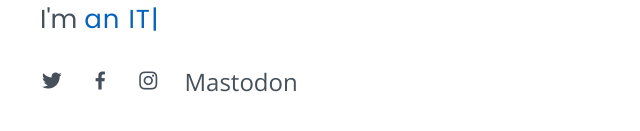
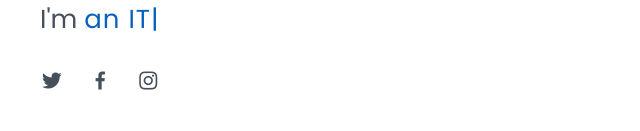
Before and after one commit to phlstephen/stephenwestover, a plain HTML site: page index.html in a window 1280 px wide. Shown: the part 387-518 px from the top of the page, without its empty margins (150-790 px from the left). Drawn offline with nearby package versions, Linux system fonts and the light colour scheme.

Commit message:
Update index.html - remove Mastadon

```diff
--- a/index.html
+++ b/index.html
@@ -76,7 +76,7 @@
         <a href="https://twitter.com/SuddenlyStephen" target="_blank" class="twitter"> <i class="bx bxl-twitter"> </i></a>
         <a href="https://facebook.com/stephen.westover" target="_blank" class="facebook"><i class="bx bxl-facebook"></i></a>
         <a href="https://instagram.com/stephenphl" target="_blank" class="instagram"><i class="bx bxl-instagram"></i></a>
-        <a rel="me" href="https://c.im/@SuddenlyStephen">Mastodon</a>
+        <!--<a rel="me" href="https://c.im/@SuddenlyStephen">Mastodon</a>   -->
         <!--<a href="#" class="google-plus"><i class="bx bxl-skype"></i></a>-->
         <!--<a href="#" class="linkedin"><i class="bx bxl-linkedin"></i></a>-->
       </div>
```
